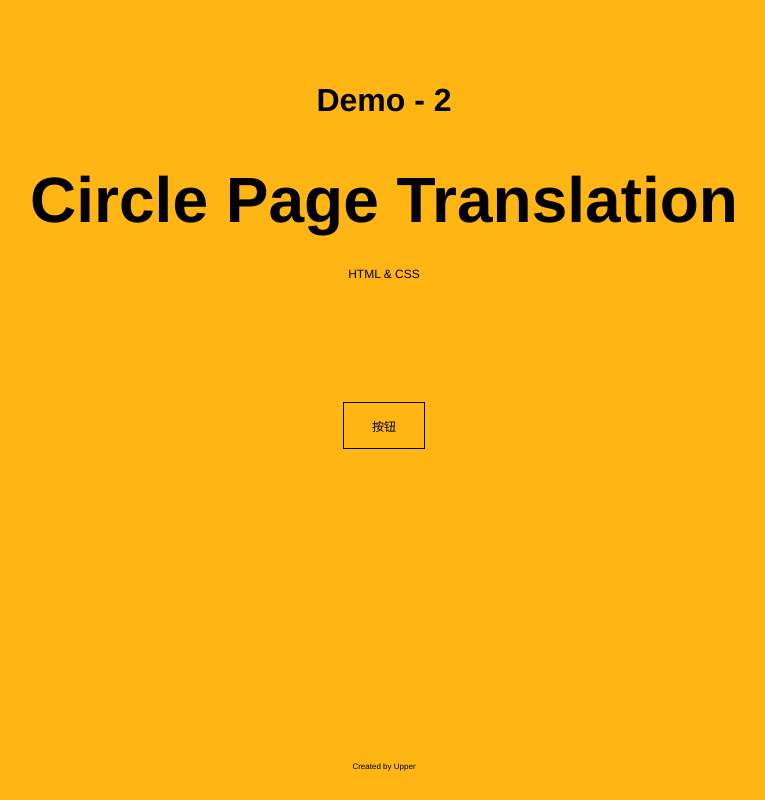
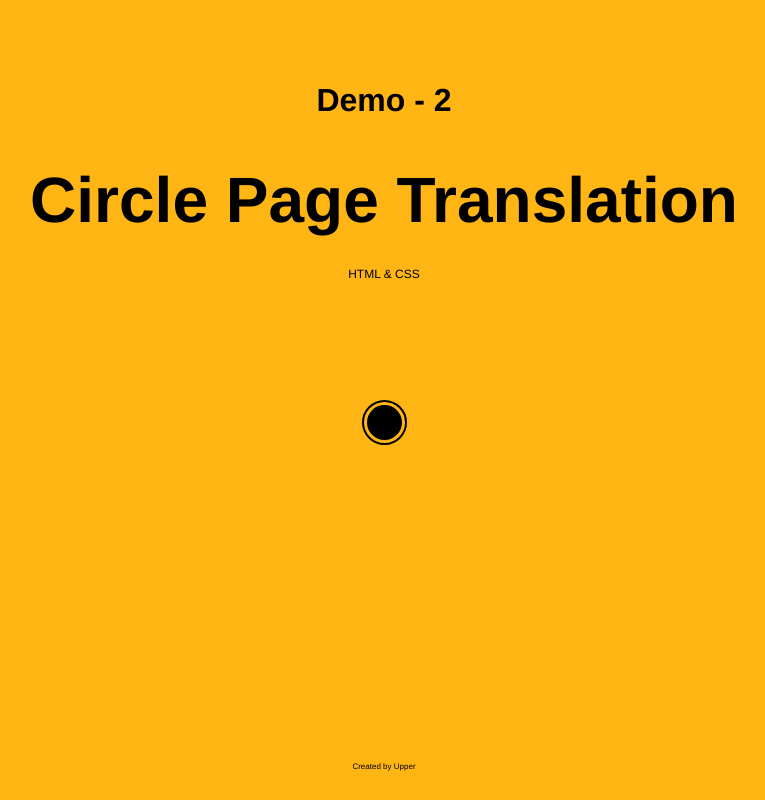
Before and after one commit to Upper-Hank/Demo, a plain HTML site: page 2-circle page translation/index.html in a window 1280 px wide. Shown: the whole page, without its empty margins (256-1021 px from the left). Drawn offline with Linux system fonts and the light colour scheme.

Commit message:
Demo-2 fix

```diff
--- a/2-circle page translation/demo-2.css
+++ b/2-circle page translation/demo-2.css
@@ -7,11 +7,24 @@ main {
 }
 
 .btn {
-    background-color: transparent;
-    padding: 14px 28px;
-    border: 1px solid #000000;
+    background-color: rgba(0, 0, 0);
+    width: 25px;
+    height: 25px;
+    padding: 5px;
+    box-sizing: content-box;
+    border-radius: 50%;
+    border: none;
+    outline: 2px solid rgba(0, 0, 0);
+    outline-offset: 3px;
     cursor: pointer;
-    font-size: 1.5rem;
+    transition: all 0.3s ease-in-out;
+}
+.btn:hover {
+    transform: scale(1.1);
+}
+
+.btn:active {
+    transform: scale(0.9);
 }
 
 .circle-container {
--- a/2-circle page translation/index.html
+++ b/2-circle page translation/index.html
@@ -5,7 +5,7 @@
     <meta name="viewport" content="width=device-width, initial-scale=1.0">
     <link rel="stylesheet" href="../src/styles.css">
     <link rel="stylesheet" href="./demo-2.css">
-    <title>Demo | </title>
+    <title>Demo | Circle Page Translation</title>
 </head>
 <body class="container grid">
         <header>
@@ -15,7 +15,7 @@
         </header>
         <main>
             <input type="checkbox" id="toggle">
-            <label for="toggle" class="btn">按钮</label>
+            <label for="toggle" class="btn"></label>
             <div class="circle-container">
                 <div class="circle"></div>
             </div>
```
Also changed, not shown: 3-letters translation/index.html (+1 -1 lines), 1 other file.
